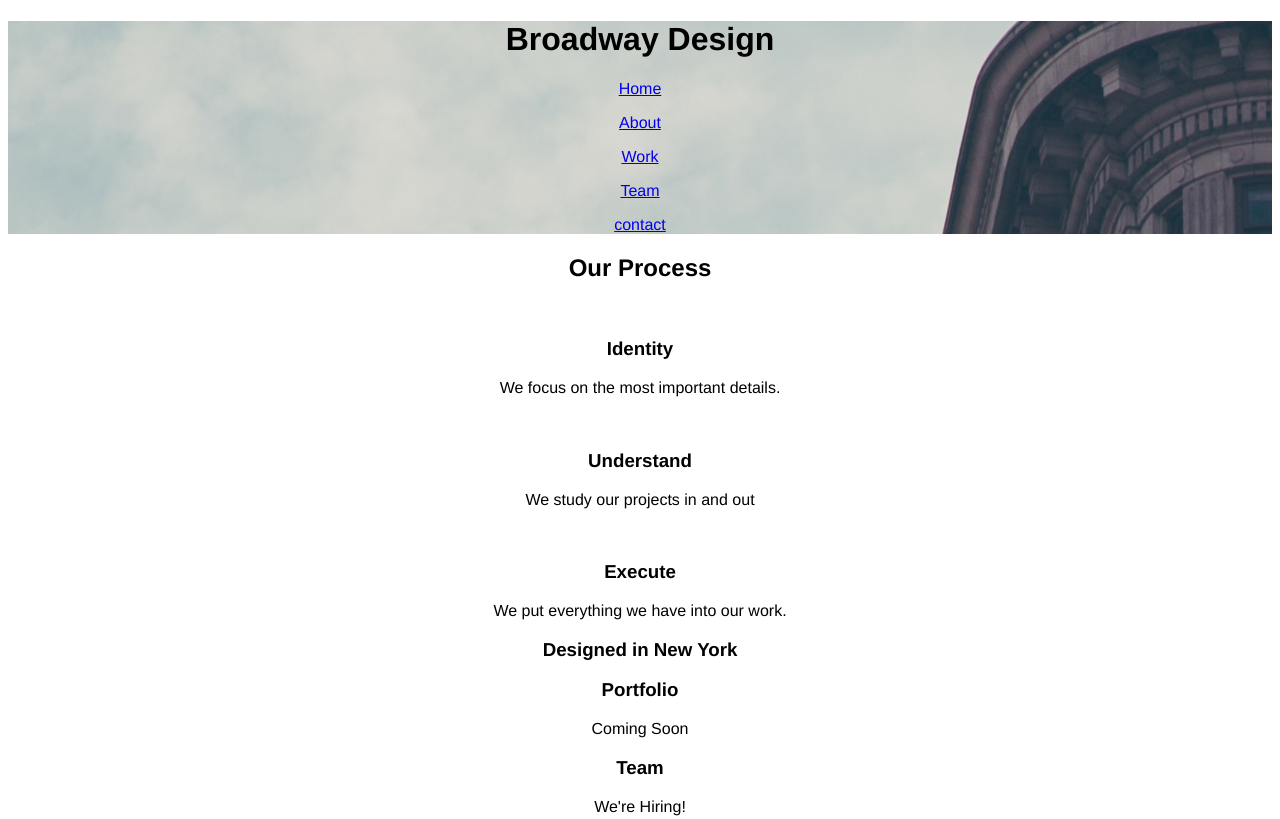
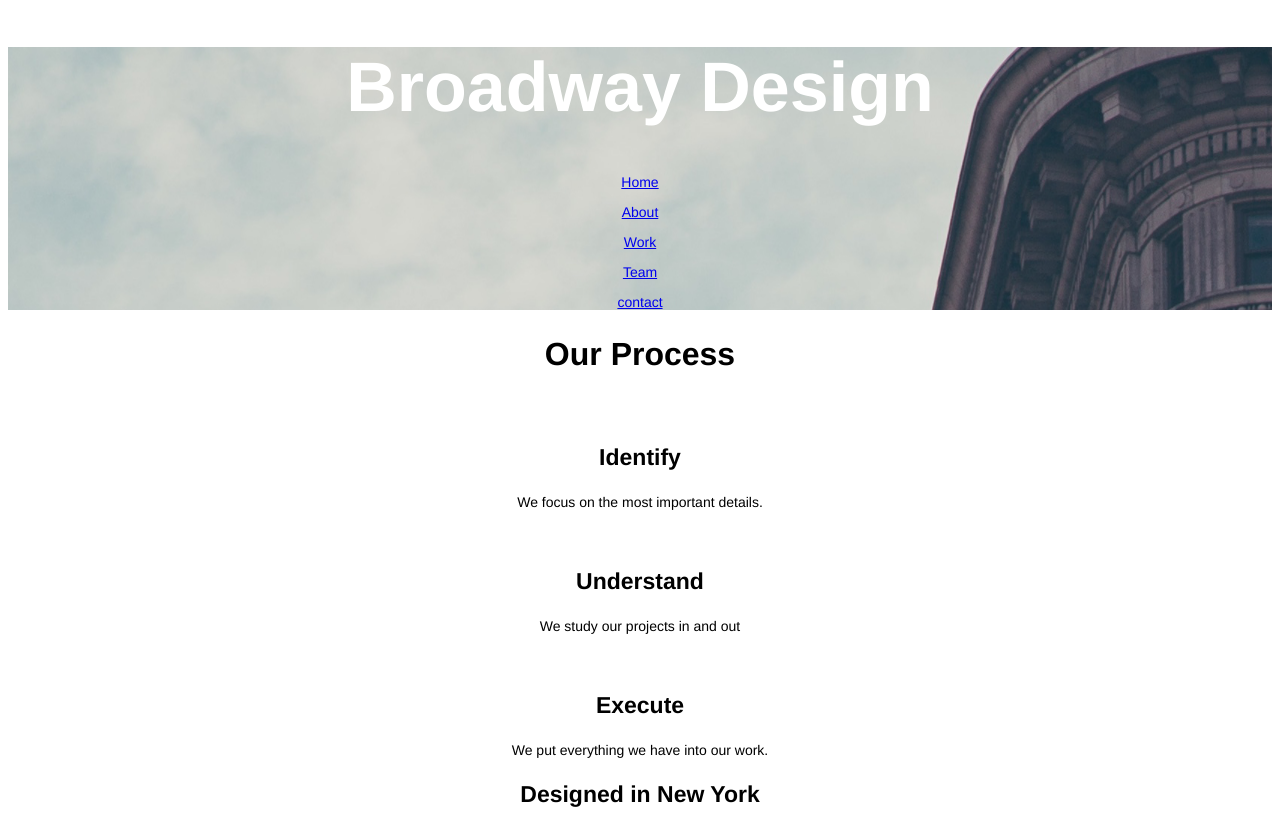
Before and after one commit to mervanamerbabe/broadway, a plain HTML site: page index.html in a window 1280 px wide. Shown: the top 819 px of the page. Drawn offline with Linux system fonts and the light colour scheme.

```diff
--- a/css/style.css
+++ b/css/style.css
@@ -1,7 +1,24 @@
 body {
   font-family: "Helvetica";
   text-align: center;
+  font-size: 18px;
 }
 .intro {
     background-image: url(../photos/the-flatiron-building.png);
+    color:white;
 }
+h1  {
+  font-size: 70px;
+  font-weight: bold;
+}
+h2 {
+  font-weight: bold;
+  font-size: 32px;
+}
+h3 {
+  font-size: 23px;
+  font-weight: bold;
+}
+p {
+  font-size: 14px;
+}
--- a/index.html
+++ b/index.html
@@ -11,7 +11,6 @@
     <div class="intro">
       <h1>Broadway Design</h1>
       <nav>
-
           <p><a href="#">Home</a></p>
           <p><a href="#">About</a></p>
           <p><a href="#">Work</a></p>
@@ -24,7 +23,7 @@
 
   <h2>Our Process</h2>
   <img src="" alt="">
-  <h3>Identity</h3>
+  <h3>Identify</h3>
   <p>We focus on the most important details.</p>
   <img src="" alt="">
   <h3>Understand</h3>
```
